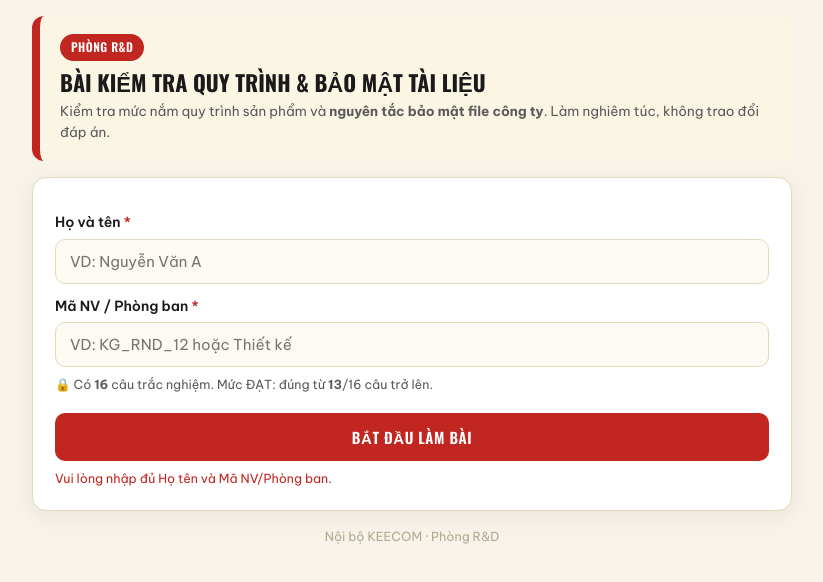
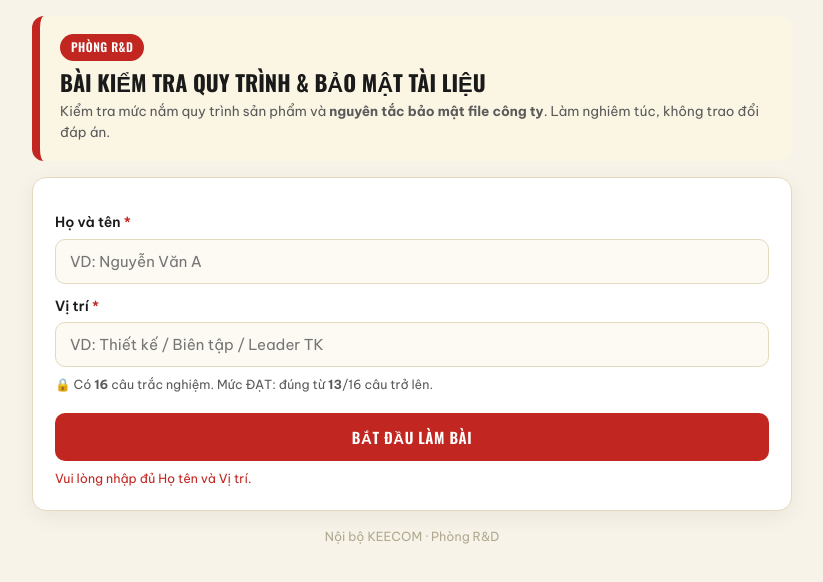
Before and after one commit to keecom/test-bao-mat-rnd, a plain HTML site: page index.html in a window 1280 px wide. Both pictures are taken after a click on the button "BẮT ĐẦU LÀM BÀI". Shown: the whole page, without its empty margins (228-1051 px from the left). Drawn offline with nearby package versions, Linux system fonts and the light colour scheme.

Commit message:
Doi truong Ma NV/Phong ban -> Vi tri

```diff
--- a/index.html
+++ b/index.html
@@ -82,8 +82,8 @@ input[type=text]:focus{outline:none;border-color:var(--gold);background:#fff}
   <div class="card" id="screenStart">
     <label class="fld">Họ và tên <span style="color:var(--red)">*</span></label>
     <input type="text" id="inName" placeholder="VD: Nguyễn Văn A" autocomplete="off">
-    <label class="fld">Mã NV / Phòng ban <span style="color:var(--red)">*</span></label>
-    <input type="text" id="inCode" placeholder="VD: KG_RND_12 hoặc Thiết kế" autocomplete="off">
+    <label class="fld">Vị trí <span style="color:var(--red)">*</span></label>
+    <input type="text" id="inCode" placeholder="VD: Thiết kế / Biên tập / Leader TK" autocomplete="off">
     <div class="hint">🔒 Có <b id="qCount">16</b> câu trắc nghiệm. Mức ĐẠT: đúng từ <b id="passN">13</b>/16 câu trở lên.</div>
     <button class="btn" id="btnStart">Bắt đầu làm bài</button>
     <div class="hint" id="startErr" style="color:var(--red)"></div>
@@ -249,7 +249,7 @@ function shuffle(a){for(var i=a.length-1;i>0;i--){var j=Math.floor(Math.random()
 
 $("btnStart").onclick=function(){
   var n=$("inName").value.trim(), c=$("inCode").value.trim();
-  if(!n||!c){$("startErr").textContent="Vui lòng nhập đủ Họ tên và Mã NV/Phòng ban.";return;}
+  if(!n||!c){$("startErr").textContent="Vui lòng nhập đủ Họ tên và Vị trí.";return;}
   state.name=n; state.code=c;
   // chuẩn bị thứ tự đáp án cho từng câu
   state.order=QUESTIONS.map(function(q){
```
